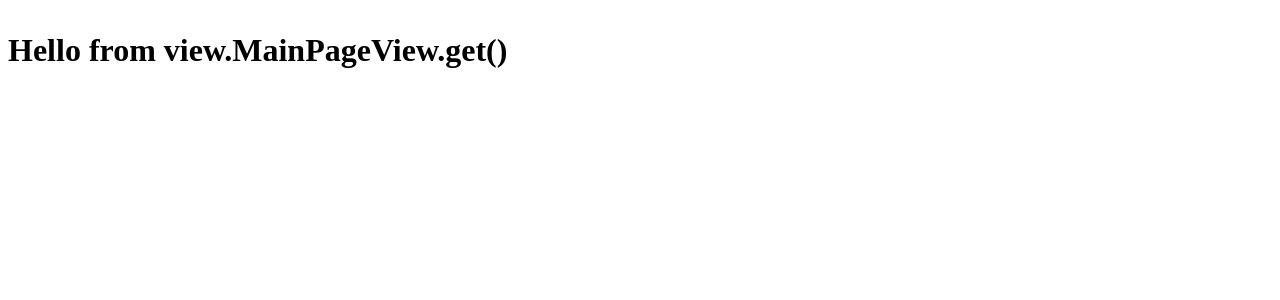
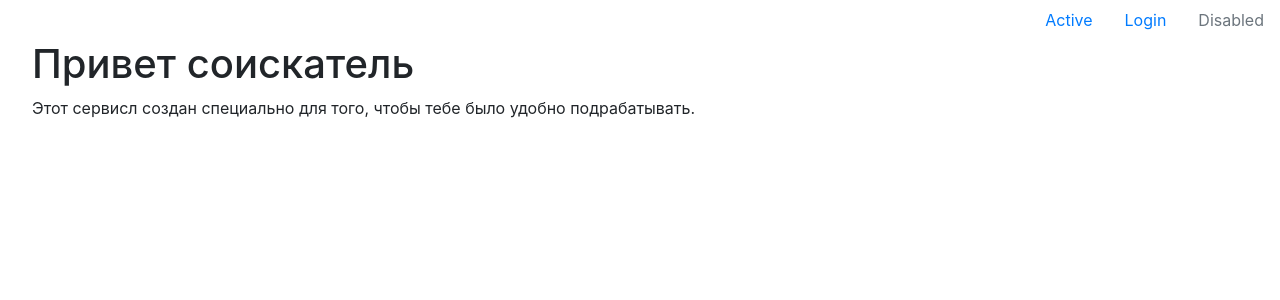
Before and after one commit to IanKir/django_girls, a Django app: page / in a window 1280 px wide. Shown: the top 300 px of the page. Run offline with Django 3.2, Linux system fonts and the light colour scheme; some libraries are stand-ins or nearby versions.

Commit message:
Добавил новый файл стилей

```diff
--- /dev/null
+++ b/mainpage/static/css/main_page.css
@@ -0,0 +1,7 @@
+.greeting {
+    padding-left: 2em;
+}
+
+.main_text {
+    padding-left: 2em;
+}
--- a/mainpage/templates/mainpage/mainpage_template.html
+++ b/mainpage/templates/mainpage/mainpage_template.html
@@ -1,16 +1,37 @@
+{% load static %}
 <!DOCTYPE html>
 <html lang="en">
 <head>
     <meta charset="UTF-8">
     <meta name="viewport" content="width=device-width, initial-scale=1.0">
+    <link rel="stylesheet" href="https://stackpath.bootstrapcdn.com/bootstrap/4.4.1/css/bootstrap.min.css"
+          integrity="sha384-Vkoo8x4CGsO3+Hhxv8T/Q5PaXtkKtu6ug5TOeNV6gBiFeWPGFN9MuhOf23Q9Ifjh" crossorigin="anonymous">
+    <link rel="stylesheet" href="{% static 'css/main_page.css' %}">
     <title>Document</title>
 </head>
 <body>
 
     <div>
-        <h1>
-            <p>Hello from view.MainPageView.get()</p>
-        </h1>
+        <ul class="nav justify-content-end">
+          <li class="nav-item">
+            <a class="nav-link active" href="#">Active</a>
+          </li>
+          <li class="nav-item">
+            <a class="nav-link" href="#">Login</a>
+          </li>
+          <li class="nav-item">
+            <a class="nav-link disabled" href="#" tabindex="-1" aria-disabled="true">Disabled</a>
+          </li>
+        </ul>
+    </div>
+
+    <div class="greeting">
+        <h1>Привет соискатель</h1>
+    </div>
+
+    <div class="main_text">
+        Этот сервисл создан специально для того, чтобы тебе было удобно подрабатывать.<br>
+
     </div>
 
 </body>
```
